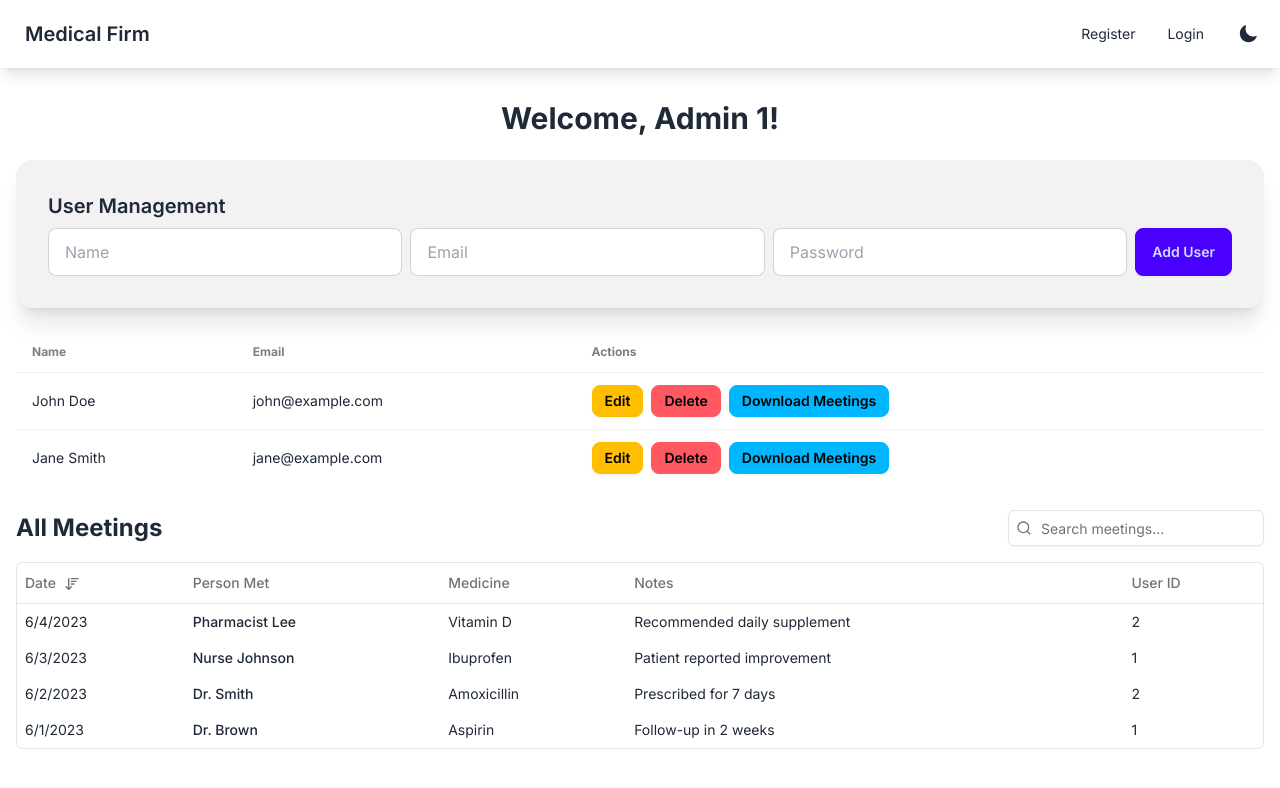
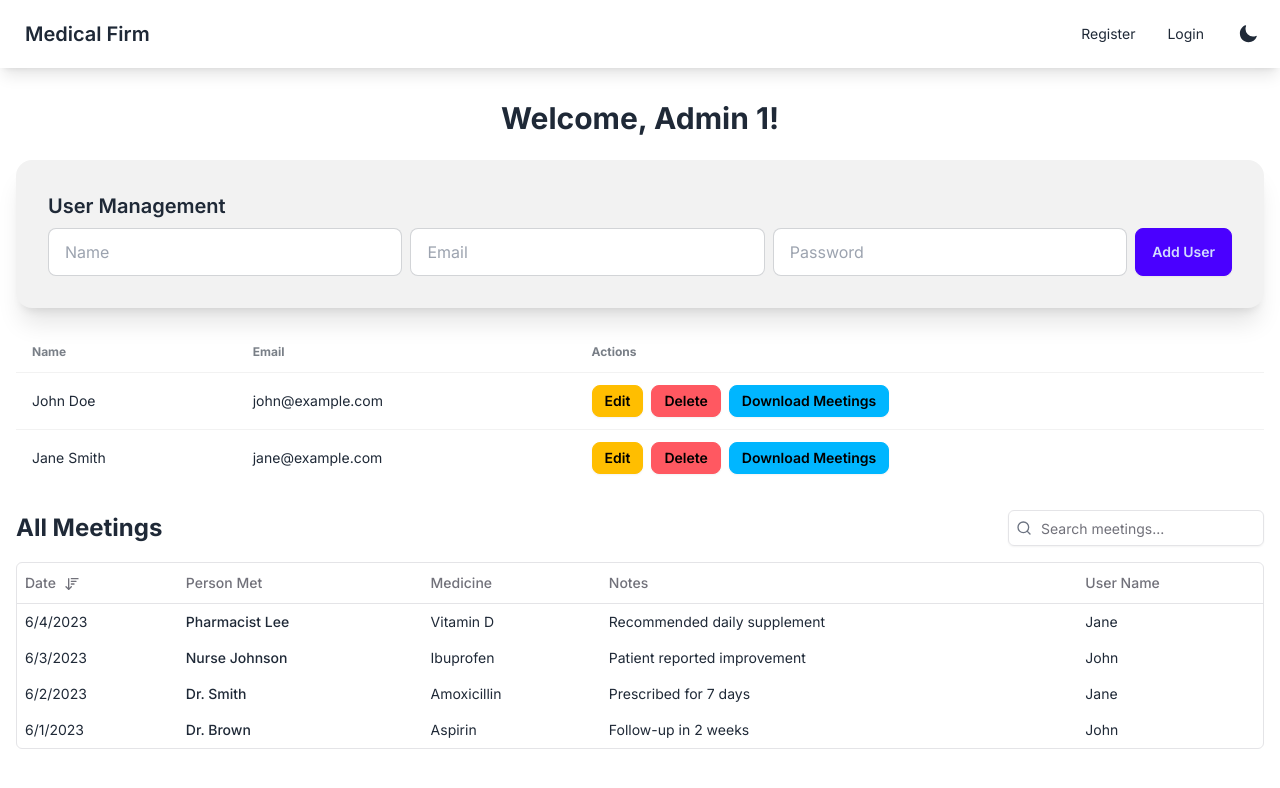
Before and after one commit to jaskamal2724/medical-firm-management, a Next.js app: page /admin/1 in a window 1280 px wide. Shown: the top 788 px of the page. Built offline with nearby package versions, Linux system fonts and the light colour scheme.

Commit message:
changes in table in admin panel

```diff
--- a/app/admin/[username]/page.tsx
+++ b/app/admin/[username]/page.tsx
@@ -34,7 +34,7 @@ export default function AdminDashboard() {
   const fetchedMeetings: Meeting[] = [
     {
       id: 1,
-      userId: "1",
+      userId: "John",
       personMet: "Dr. Brown",
       medicineDiscussed: "Aspirin",
       notes: "Follow-up in 2 weeks",
@@ -42,7 +42,7 @@ export default function AdminDashboard() {
     },
     {
       id: 2,
-      userId: "1",
+      userId: "John",
       personMet: "Nurse Johnson",
       medicineDiscussed: "Ibuprofen",
       notes: "Patient reported improvement",
@@ -50,7 +50,7 @@ export default function AdminDashboard() {
     },
     {
       id: 3,
-      userId: "2",
+      userId: "Jane",
       personMet: "Dr. Smith",
       medicineDiscussed: "Amoxicillin",
       notes: "Prescribed for 7 days",
@@ -58,7 +58,7 @@ export default function AdminDashboard() {
     },
     {
       id: 4,
-      userId: "2",
+      userId: "Jane",
       personMet: "Pharmacist Lee",
       medicineDiscussed: "Vitamin D",
       notes: "Recommended daily supplement",
--- a/app/components/Meetings.tsx
+++ b/app/components/Meetings.tsx
@@ -114,7 +114,7 @@ const MeetingsTable = ({ meetings, userId }: MeetingsTableProps) => {
                   className="cursor-pointer hover:bg-gray-50"
                   onClick={() => toggleSort("userId")}
                 >
-                  User ID <SortIcon field="userId" />
+                  User Name <SortIcon field="userId" />
                 </TableHead>
               )}
             </TableRow>
```
